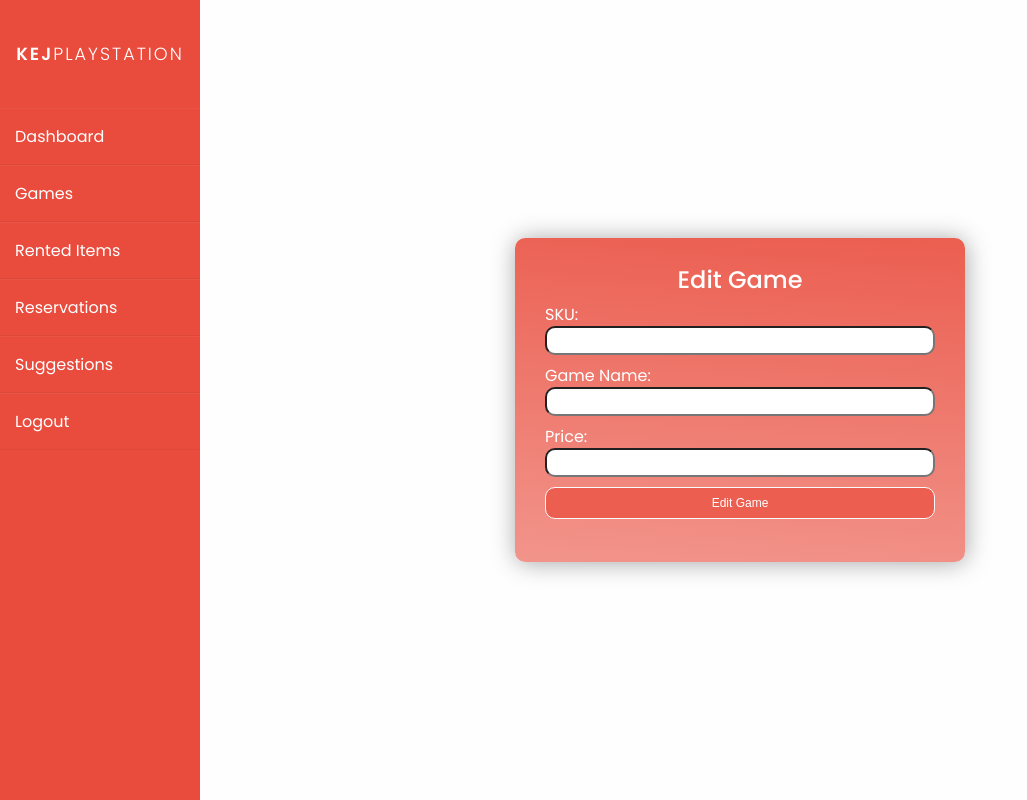
After one commit to camsmy/game-rental-website, a PHP site: page /editgame.php in a window 1280 px wide. The commit adds this page. Shown: the whole page, without its empty margins (0-1027 px from the left). Run offline with PHP 8.4, Linux system fonts and the light colour scheme; the visitor is signed in with stand-in values (Sample User, id 1); data that the repository does not hold is empty; some libraries are stand-ins or nearby versions.

Commit message:
edit game

```diff
--- a/admin-navigation.php
+++ b/admin-navigation.php
@@ -3,7 +3,7 @@
 <div class="adminnavbar-sidebar">
     <h2 class="admin-logo">KEJ<span>PlayStation</span></h2>
     <ul id="adnav">
-      <li class="adminnav-btn active"><a href="dashboard.php">Dashboard</a></li>
+      <li class="adminnav-btn"><a href="dashboard.php">Dashboard</a></li>
       <li class="adminnav-btn"><a href="gamelist.php">Games</a></li>
       <li class="adminnav-btn"><a href="admin-rented.php">Rented Items</a></li>
       <li class="adminnav-btn"><a href="admin-reserved.php">Reservations</a></li>
@@ -11,6 +11,7 @@
       <li class="adminnav-btn"><a href="logout.php">Logout</a></li>
     </ul>
 </div>
+<!--
 <script>
 
     var btns = document.getElementById("adnav").getElementsByClassName("adminnav-btn");
@@ -23,4 +24,4 @@
       this.className += " active";
   });
 }
-</script>
+</script>-->
--- a/admin-suggestion.php
+++ b/admin-suggestion.php
@@ -16,7 +16,7 @@ include 'opendb.php';
                 </thead>
                 <tbody class="adsuggestion-items">
                     <?php
-                    $query = mysqli_query($DBConnect,"SELECT * from suggestion ORDER BY date ASC");
+                    $query = mysqli_query($DBConnect,"SELECT * from suggestion ORDER BY date DESC");
                     while($suggest = mysqli_fetch_array($query)){
                         echo '<tr class="row adsuggestion-itemrow">';
                         echo '<td>'.$suggest['date'].'</td>';
--- a/assets/css/admin-reserved.css
+++ b/assets/css/admin-reserved.css
@@ -59,19 +59,29 @@
 }
 
 .adreserved-button {
-    border: none;
+    border-color: #fff;
     color: white;
     background-color:rgba(235,94,80,1);
     padding: 15px 20px;
     text-align: center;
     text-decoration: none;
     display: inline-block;
+    border-radius:10px;
     font-size: 16px;
     cursor: pointer;
 }
-
 .adreserved-button:hover {
     opacity: 0.8;
+    border-color:#000;
     background-color: transparent;
     color: black;
 }
+.adreserved-date{
+    border-color:rgba(235,94,80,1);
+    border-radius:10px;
+    padding-left:5px;
+    width:135px;
+}
+.adreserved-btn{
+    width:80px !important;
+}
--- /dev/null
+++ b/assets/css/editgame.css
@@ -0,0 +1,20 @@
+.editgame-container {
+    width: 100%;
+    min-height: 100vh;
+    padding: 2rem;
+    color:#fff;
+    background-color: #fefefe;
+}
+.edit-game {
+    font-weight: 500;
+    font-size: 1.5rem;
+    line-height: 1;
+    margin-bottom: 0.7rem;
+}
+.editgame-input{
+    padding:5px;
+    border-radius: 10px;
+}
+.editgame-input, .editgame-form{
+    width:100%;
+}
--- /dev/null
+++ b/editgame.php
@@ -0,0 +1,40 @@
+<?php include 'head.php'; include 'adblock.php';?>
+<body>
+<?php
+include 'admin-navigation.php';
+include 'opendb.php';
+if(isset($_POST['Edit'])){
+    $sku = $_POST['sk'];
+    $gname = mysqli_real_escape_string($DBConnect,$_POST['gname']);
+    $price = $_POST['price'];
+    mysqli_query($DBConnect,"UPDATE gameinfo SET sku = '$sku',gname='$gname',price='$price' WHERE sku='$sku'") or die("ERROR UPDATING THE GAME!");
+    unset($_SESSION['sku']);
+    echo '<script>window.location="gamelist.php";</script>';
+}
+?>
+<div class="adminnavbar-main_content">
+    <div class="editgame-container position-relative d-flex justify-content-center align-items-center">
+        <form class="editgame-form form-style-9" method="post">
+            <h3 class="edit-game text-align-center">Edit Game</h3>
+            <ul><li>
+                <?php
+                $query = mysqli_query($DBConnect,"SELECT sku,gname,price from gameinfo WHERE sku='".$_SESSION['sku']."';") or die("ERROR");
+                $game = mysqli_fetch_array($query);
+                ?>
+                    <p>SKU:</p><input type="text" name="sk" class="editgame-input" value="<?php echo $game['sku']?>"/>
+                </li>
+                <li>
+                    <p>Game Name:</p><input type="text" name="gname" class="editgame-input " value="<?php echo $game['gname']?>"/>
+                </li>
+                <li>
+                    <p>Price:</p><input type="text" name="price" class="editgame-input" value="<?php echo $game['price']?>"/>
+                </li><li>
+                    <input type="submit" name="Edit" id="insert" value="Edit Game" class="editgame-input" />
+                </li>
+            </ul>
+        </form>
+    </div>
+</div>
+</div>
+</body>
+</html>
--- a/editsql.php
+++ b/editsql.php
@@ -1,4 +1,5 @@
 <?php //this php is for SQL code
 include 'opendb.php';
-mysqli_multi_query($DBConnect,"ALTER table rented DROP price;") or die("Unable to connect".mysql_error());
+//mysqli_multi_query($DBConnect,"DELETE from suggestion;") or die("Unable to connect".mysql_error());
+
 ?>
--- a/head.php
+++ b/head.php
@@ -38,4 +38,5 @@ session_start();
     <link rel="stylesheet" href="./assets/css/validation.css">
     <link rel="stylesheet" href="./assets/css/admin-suggestion.css">
     <link rel="stylesheet" href="./assets/css/admin-reserved.css">
+    <link rel="stylesheet" href="./assets/css/editgame.css">
 </head>
--- a/rented-list.php
+++ b/rented-list.php
@@ -41,9 +41,10 @@
             if (mysqli_num_rows($result) > 0) {
                 // output data of each row
                 while($row = mysqli_fetch_assoc($result)) {
+                    $game = mysqli_fetch_array(mysqli_query($DBConnect,"SELECT gname,price FROM gameinfo WHERE sku='".$row['res_game']."'")); //game name and price
                     echo '<div class="row rented-detail-head">';
                         echo '<div class="col rented-detail-text"><p>'.getOID($row["order_id"]).'</p></div>';
-                        echo '<div class="col rented-detail-text"><p>'.$row["rent_game"].'</p></div>';
+                        echo '<div class="col rented-detail-text"><p>'.$game["gname"].'</p></div>';
                         echo '<div class="col rented-detail-text"><p>'.$row["deadline"].'</p></div>';
                         echo '<div class="col rented-detail-text"><p>'.$row["penalty"].'</p></div>';
                     echo '</div>';
```
Also changed, not shown: admin-reserved.php (+4 -4 lines), gamelist.php (+31 -22 lines), rentgame.php (+4 -3 lines).
